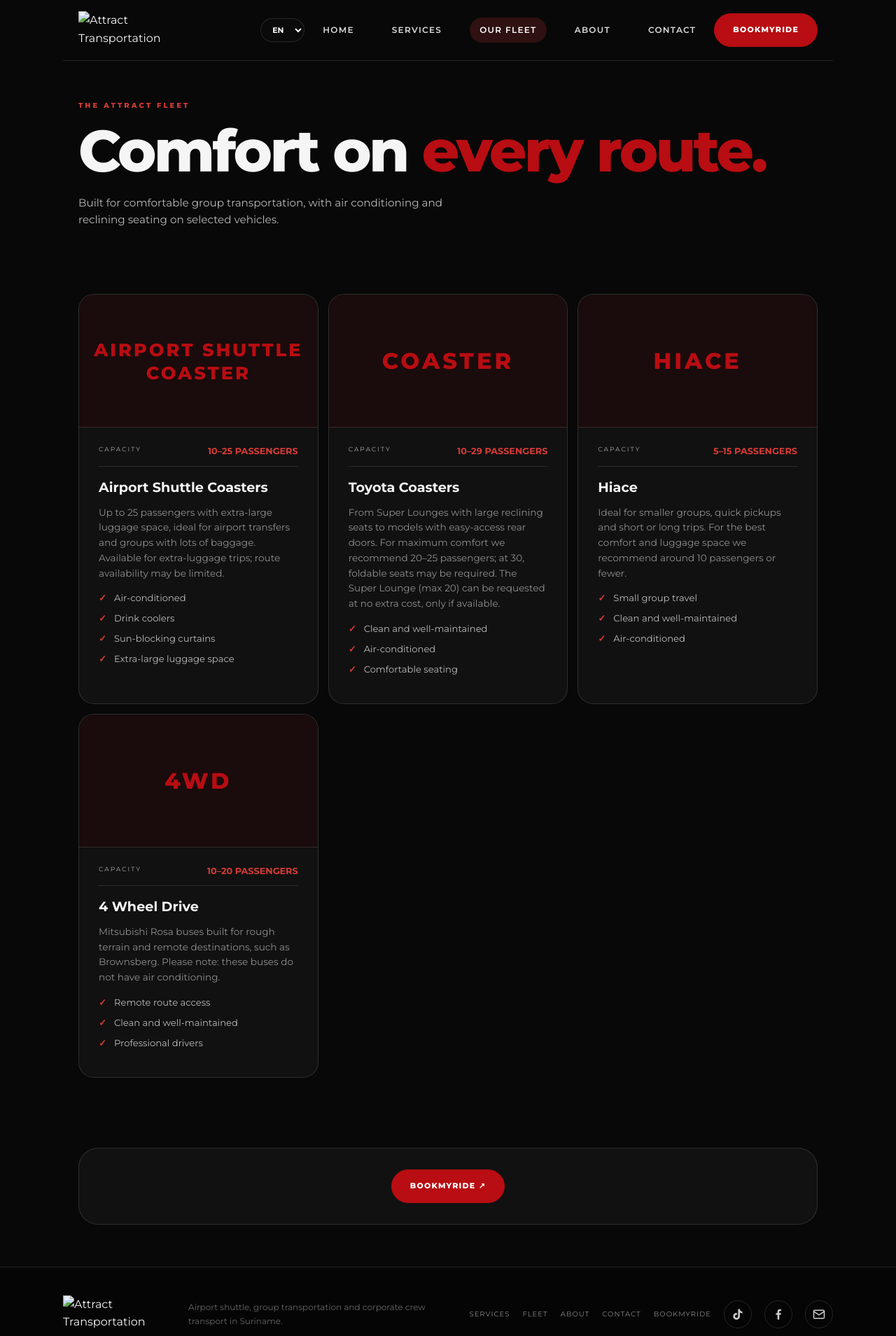
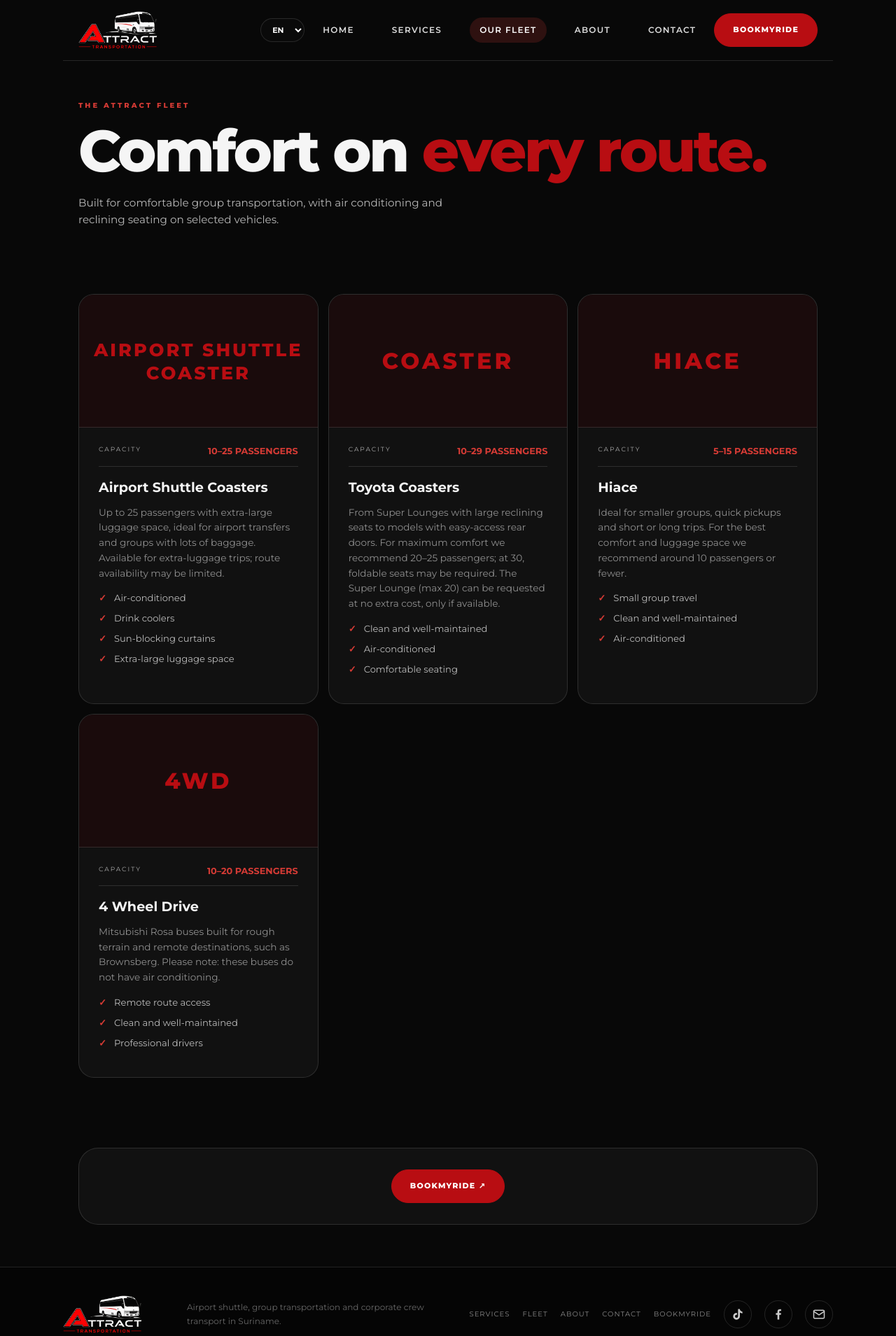
Before and after one commit to doebriexavier-prog/attract-transportation, a plain HTML site: page fleet.html in a window 1280 px wide. Shown: the top 1909 px of the page at 70% size. Drawn offline with Linux system fonts and the light colour scheme.

Commit message:
Update logo image source in fleet.html

```diff
--- a/fleet.html
+++ b/fleet.html
@@ -13,7 +13,7 @@
 </head>
 <body data-page="fleet">
 <header>
-<a class="logo" href="index.html" aria-label="Attract Transportation home"><img class="lg" src="images/logo.webp" alt="Attract Transportation" width="420" height="200"></a>
+<a class="logo" href="index.html" aria-label="Attract Transportation home"><img class="lg" src="logo.png" alt="Attract Transportation" width="420" height="200"></a>
 <select id="lang" aria-label="Language"><option value="en">EN</option><option value="nl">NL</option><option value="es">ES</option><option value="fr">FR</option></select>
 <button class="menu" id="menu" aria-label="Menu">☰</button>
 <nav id="nav">
@@ -41,7 +41,7 @@
 
 <footer>
 <div class="fm">
-<a class="logo" href="index.html" aria-label="Attract Transportation home"><img class="lg" src="images/logo.webp" alt="Attract Transportation" width="420" height="200"></a>
+<a class="logo" href="index.html" aria-label="Attract Transportation home"><img class="lg" src="logo.png" alt="Attract Transportation" width="420" height="200"></a>
 <p>Airport shuttle, group transportation and corporate crew transport in Suriname.</p>
 <div class="fl"><a href="index.html#services">Services</a><a href="fleet.html">Fleet</a><a href="about.html">About</a><a href="contact.html">Contact</a><a href="bookmyride.html">BookMyRide</a><a class="soc" href="https://www.tiktok.com/@attracttransportation" target="_blank" rel="noopener" aria-label="TikTok"><svg viewBox="0 0 24 24" aria-hidden="true"><path d="M16.6 5.8A4.3 4.3 0 0 1 15.5 3h-3.1v12.4a2.6 2.6 0 1 1-2.6-2.6c.3 0 .5 0 .8.1V9.7a5.8 5.8 0 1 0 5 5.7V9.1a7.4 7.4 0 0 0 4.3 1.4V7.4a4.3 4.3 0 0 1-3.3-1.6z"/></svg></a><a class="soc" href="https://www.facebook.com/attracttransportation" target="_blank" rel="noopener" aria-label="Facebook"><svg viewBox="0 0 24 24" aria-hidden="true"><path d="M13.5 21v-8h2.7l.4-3.2h-3.1V7.8c0-.9.3-1.5 1.6-1.5h1.6V3.4c-.3 0-1.3-.1-2.3-.1-2.4 0-4 1.4-4 4.1v2.4H7.7V13h2.7v8h3.1z"/></svg></a><a class="soc" href="mailto:ariefdoebrie@hotmail.com" aria-label="Email"><svg viewBox="0 0 24 24" aria-hidden="true" style="fill:none;stroke:currentColor;stroke-width:1.8;stroke-linecap:round;stroke-linejoin:round"><rect x="3" y="5" width="18" height="14" rx="2"/><path d="m3 7 9 6 9-6"/></svg></a></div>
 </div>
```
